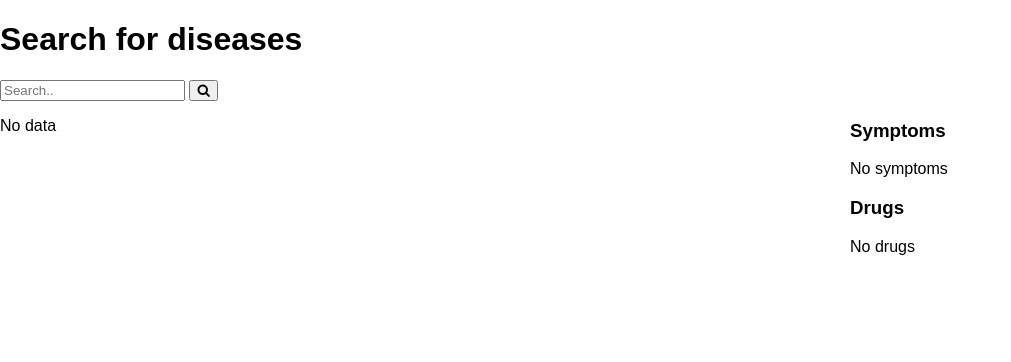
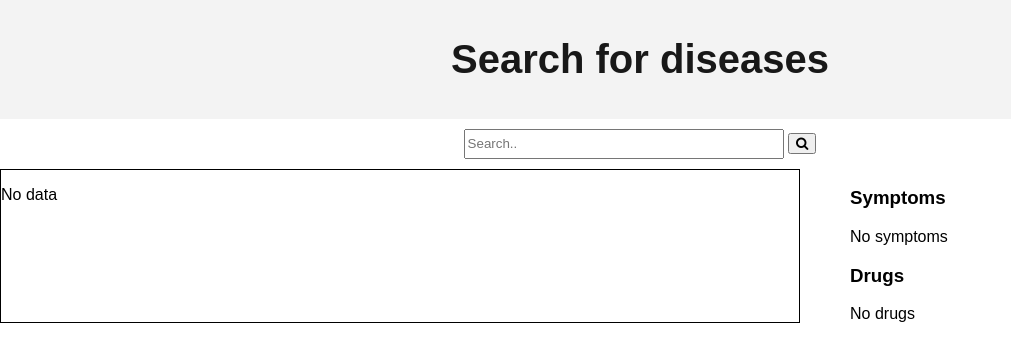
Before and after one commit to martinbg1/rdf-ir, a Flask app: page / in a window 1280 px wide; the page is wider, and only the part inside the window is pictured. Shown: the top 362 px of that part, without its empty margins (0-1011 px from the left). Run offline with Flask 2, Linux system fonts and the light colour scheme; some libraries are stand-ins or nearby versions.

Commit message:
wip design

```diff
--- a/WebApp/static/css/main.css
+++ b/WebApp/static/css/main.css
@@ -1,4 +1,13 @@
 * {box-sizing: border-box;}
+
+.header {
+  padding: 10px;
+  text-align: center;
+  background: #f2f2f2;
+  color: black;
+  font-size: 20px;
+  opacity:0.9;
+}
 
 body {
     margin: 0;
@@ -10,3 +19,17 @@ body {
     column-gap: 50px;
     grid-template-columns: 800px 500px;
 }
+
+form {
+    padding: 10px;
+    text-align:center;
+}
+
+input {
+    width:320px;
+    height: 30px;
+}
+
+#disease-data {
+    border: 1px solid black;
+}
--- a/WebApp/templates/index.html
+++ b/WebApp/templates/index.html
@@ -5,11 +5,16 @@
 {% endblock %}
 
 {% block body %}
-<h1>Search for diseases</h1>
-<form role="search" id="search">
-    <input type="text" placeholder="Search.." name="search">
-    <button type="submit"><i class="fa fa-search"></i></button>
-</form>
+<div class="header">
+    <h1>Search for diseases</h1>
+</div>
+<div class="search">
+    <form role="search" id="search">
+        <input type="text" placeholder="Search.." name="search">
+        <button type="submit"><i class="fa fa-search"></i></button>
+    </form>
+</div>
+
 <div class="grid-container">
     <div id="disease-data">
         <p id="data-para">No data</p>
```
